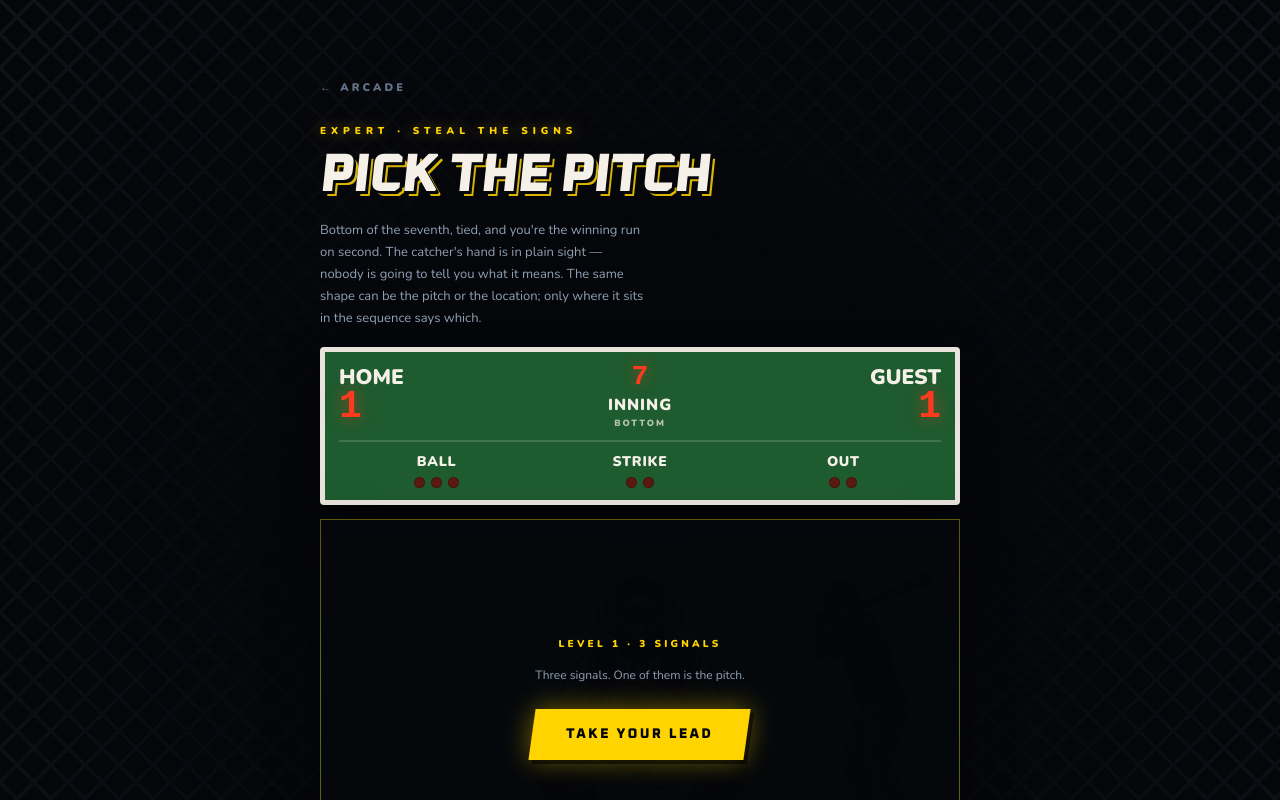
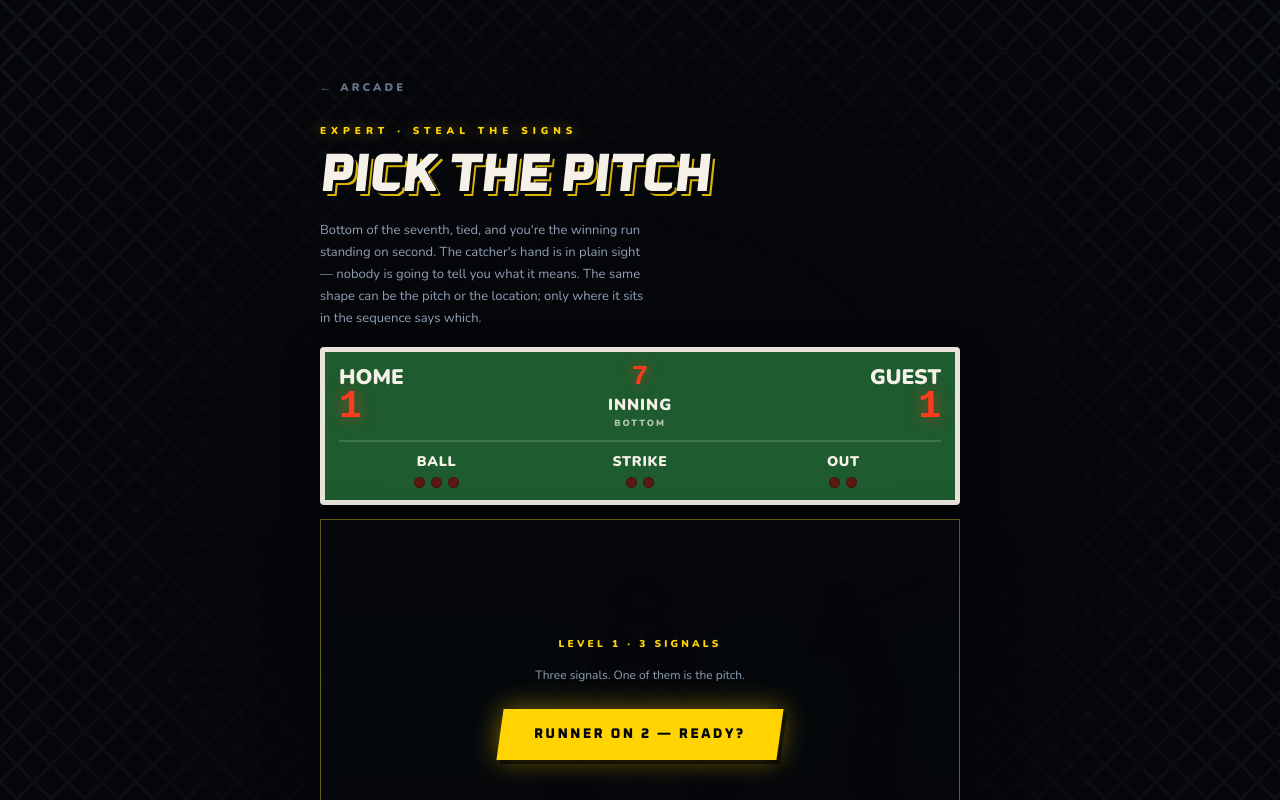
Before and after one commit to N8Nuks/grassrootsfantasy, a Next.js app: page /games/pickthepitch in a window 1280 px wide. Shown: the top 800 px of the page. Built offline with nearby package versions, Linux system fonts and the light colour scheme.

Commit message:
Correct the softball wording on the start banner

```diff
--- a/app/games/pickthepitch/PickClient.tsx
+++ b/app/games/pickthepitch/PickClient.tsx
@@ -471,7 +471,7 @@ export default function PickClient() {
       `}</style>
 
       <p className="pk-lede">
-        Bottom of the seventh, tied, and you&apos;re the winning run on second. The catcher&apos;s hand is in
+        Bottom of the seventh, tied, and you&apos;re the winning run standing on second. The catcher&apos;s hand is in
         plain sight — nobody is going to tell you what it means. The same shape can be the pitch or the
         location; only where it sits in the sequence says which.
       </p>
@@ -554,7 +554,7 @@ export default function PickClient() {
             <p style={{ fontSize: '12px', color: '#8FA0B4', maxWidth: '32ch', lineHeight: 1.6, marginTop: '6px' }}>
               {L.brief}
             </p>
-            <button className="ar-btn" onClick={begin} style={{ marginTop: '16px' }}><span>Take your lead</span></button>
+            <button className="ar-btn" onClick={begin} style={{ marginTop: '16px' }}><span>Runner on 2 — ready?</span></button>
           </div>
         )}
 
```
